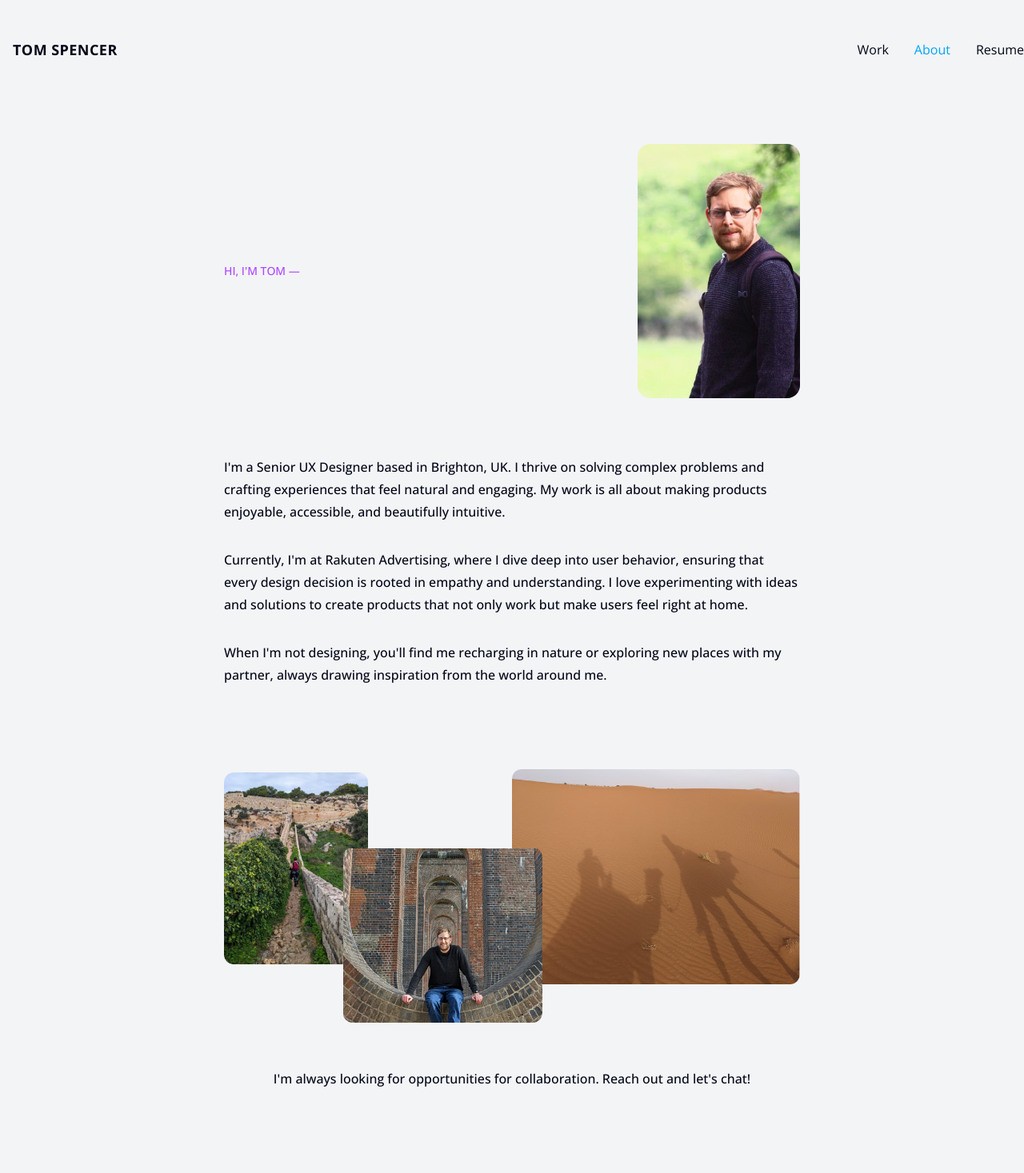
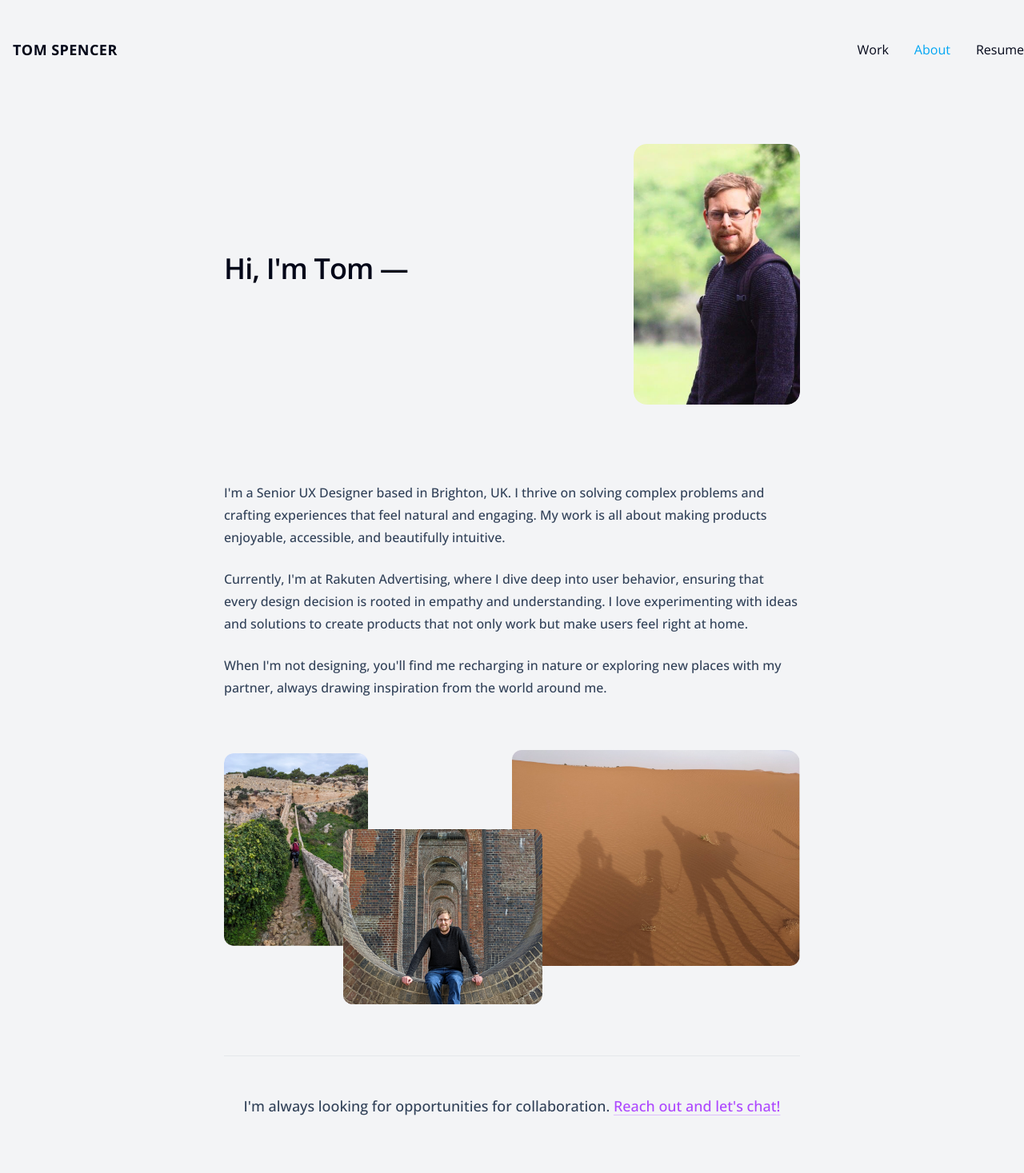
Before and after one commit to tomatronic/portfolio2024, a Next.js app: page /about in a window 1280 px wide. Shown: the top 1467 px of the page at 80% size. Built offline with nearby package versions, Linux system fonts and the light colour scheme.

Commit message:
Hiding the new case studies until I sort imagery

```diff
--- a/src/app/about/page.js
+++ b/src/app/about/page.js
@@ -1,37 +1,65 @@
-export async function generateMetadata() {
-    return {
+import Image from "next/image"
+
+export const metadata = {
   title: "About | Tom Spencer",
   description: "Hello, I am Tom Spencer, a Senior UX Designer based in Brighton, UK. I am currently working at Rakuten Advertising.",
-      }
 }
 
 export default function About() {
     return (
-        <div>
-        <div className="container mx-auto max-w-screen-md px-6 pt-4">
-        <div className="grid grid-cols-1 gap-14 py-10">
-
-                <div className="grid grid-cols-1 gap-14 md:grid-cols-12">
-                <div className="order-last col-span-8 flex w-full flex-col content-center justify-center md:order-first">
-                <div className="text-sm font-medium uppercase text-purple-500">Hi, I'm Tom —</div>
-
-
-                </div>
-                <div className="col-span-4">
-                    <img src="/bio.png" alt="You will often find me out hiking in the South Downs National Park" className="mx-auto rounded-2xl" />
+        <div className="mt-4">
+            <div className="container mx-auto max-w-screen-md px-6 py-10">
+                {/* Header Section */}
+                <div className="mb-16 md:mb-24">
+                    <div className="grid grid-cols-1 gap-8 md:grid-cols-12 md:gap-12">
+                        <div className="order-last md:order-first md:col-span-8">
+                            <div className="flex h-full flex-col justify-center">
+                                <h1 className="mb-4 text-3xl font-semibold leading-tight tracking-tight text-slate-950 md:text-4xl">Hi, I'm Tom —</h1>
                             </div>
                         </div>
-                <div className="md:text-lg my-4 max-w-screen-md font-light lg:mb-8 lg:text-xl">
+                        <div className="md:col-span-4">
+                            <div className="overflow-hidden rounded-2xl">
+                                <Image
+                                    src="/bio.png"
+                                    alt="You will often find me out hiking in the South Downs National Park"
+                                    className="w-full rounded-2xl"
+                                    width={500}
+                                    height={500}
+                                />
+                            </div>
+                        </div>
+                    </div>
+                </div>
+
+                {/* Main Content */}
+                <div className="mb-16 space-y-6 text-base leading-8 text-slate-700 md:text-lg md:leading-9">
                     <p>I'm a Senior UX Designer based in Brighton, UK. I thrive on solving complex problems and crafting experiences that feel natural and engaging. My work is all about making products enjoyable, accessible, and beautifully intuitive.</p>
-                        <p className="pt-4">Currently, I'm at Rakuten Advertising, where I dive deep into user behavior, ensuring that every design decision is rooted in empathy and understanding. I love experimenting with ideas and solutions to create products that not only work but make users feel right at home.</p>
-                        <p className="pt-4">When I'm not designing, you'll find me recharging in nature or exploring new places with my partner, always drawing inspiration from the world around me.</p>
+                    <p>Currently, I'm at Rakuten Advertising, where I dive deep into user behavior, ensuring that every design decision is rooted in empathy and understanding. I love experimenting with ideas and solutions to create products that not only work but make users feel right at home.</p>
+                    <p>When I'm not designing, you'll find me recharging in nature or exploring new places with my partner, always drawing inspiration from the world around me.</p>
                 </div>
-                    <div>
-                        <img src="/aboutBanner.png" alt="A little insight to my life" width="100%" />
+
+                {/* Banner Image */}
+                <div className="mb-16 overflow-hidden rounded-2xl">
+                    <Image
+                        src="/aboutBanner.png"
+                        alt="A little insight to my life"
+                        width={2000}
+                        height={800}
+                        className="w-full rounded-2xl"
+                    />
                 </div>
-                <div>
-                        <p className="text-center">I'm always looking for opportunities for collaboration. <a href="mailto:tom.m.spencer+portfolio@gmail.com" className="">Reach out and let's chat!</a></p>
-                </div>
+
+                {/* CTA Section */}
+                <div className="border-t border-gray-200 pt-12 pb-8">
+                    <p className="text-center text-base text-slate-700 md:text-lg">
+                        I'm always looking for opportunities for collaboration.{" "}
+                        <a
+                            href="mailto:tom.m.spencer+portfolio@gmail.com"
+                            className="font-medium text-purple-500 transition-colors hover:text-purple-600 underline underline-offset-4 decoration-purple-500/30 hover:decoration-purple-500/50"
+                        >
+                            Reach out and let's chat!
+                        </a>
+                    </p>
                 </div>
             </div>
         </div>
--- a/src/app/casestudy/InfluencerCampaigns/page.js
+++ b/src/app/casestudy/InfluencerCampaigns/page.js
@@ -1,5 +1,5 @@
 import Link from "next/link"
-import Image from "next/legacy/image"
+import Image from "next/image"
 import React from "react"
 import Zoom from "react-medium-image-zoom"
 import 'react-medium-image-zoom/dist/styles.css'
@@ -19,7 +19,7 @@ function Influencer() {
                     <div className="mx-auto flex h-full max-w-screen-md flex-row flex-wrap place-content-center content-center">
                         <div className="flex flex-col">
                             <Zoom>
-                                <img src="/brewtifulBg.png" width="1600" height="927" alt="Small mock of end product" />
+                                <Image src="/brewtifulBg.png" width={1600} height={927} alt="Small mock of end product" />
                             </Zoom>
                         </div>
                     </div>
@@ -79,7 +79,7 @@ function Influencer() {
                             </ul>
                             <div className="mb-20">
                                 <Zoom>
-                                    <img src="/sampleBeer.png" className="w-full rounded-2xl" width="500" height="542" alt="I had previously begun exploring ways of documenting beers I had sampled" />
+                                    <Image src="/sampleBeer.png" className="w-full rounded-2xl" width={500} height={542} alt="I had previously begun exploring ways of documenting beers I had sampled" />
                                 </Zoom>
                             </div>
                             <h2 className="pt-20 text-2xl font-semibold leading-tight tracking-tight mb-8">Key Decisions</h2>
@@ -139,7 +139,7 @@ function Influencer() {
                             </p>
                             <div className="mb-20">
                                 <Zoom>
-                                    <img src="/initialDoodle.png" className="w-full rounded-2xl" width="1000" height="774" alt="Some very messy initial thoughts on what I wanted to include and the direction I could take a name" />
+                                    <Image src="/initialDoodle.png" className="w-full rounded-2xl" width={1000} height={774} alt="Some very messy initial thoughts on what I wanted to include and the direction I could take a name" />
                                 </Zoom>
                             </div>
                             <h2 className="pt-20 text-2xl font-semibold leading-tight tracking-tight mb-8">Testing and iteration</h2>
@@ -150,7 +150,7 @@ function Influencer() {
                             </div>
                             <div className="mb-20">
                                 <Zoom>
-                                    <img src="/brewComp.png" className="w-full rounded-2xl" width="2390" height="1206" alt="Competitor research - Investigating the craft beer and design review landscape" />
+                                    <Image src="/brewComp.png" className="w-full rounded-2xl" width={2390} height={1206} alt="Competitor research - Investigating the craft beer and design review landscape" />
                                 </Zoom>
                             </div>
                             <h2 className="pt-20 text-2xl font-semibold leading-tight tracking-tight mb-8">The solution</h2>
@@ -209,10 +209,10 @@ function Influencer() {
 
                             <div className="mb-20 space-y-8">
                                 <Zoom>
-                                    <img src="/beerLover.png" className="w-full rounded-2xl" width="1684" height="1190" alt="User Persona A - The user persona of a beer lover" />
+                                    <Image src="/beerLover.png" className="w-full rounded-2xl" width={1684} height={1190} alt="User Persona A - The user persona of a beer lover" />
                                 </Zoom>
                                 <Zoom>
-                                    <img src="/designLover.png" className="w-full rounded-2xl" width="1684" height="1190" alt="User Persona B - The user persona of a design lover" />
+                                    <Image src="/designLover.png" className="w-full rounded-2xl" width={1684} height={1190} alt="User Persona B - The user persona of a design lover" />
                                 </Zoom>
                             </div>
                             <br /><br /><br />
--- a/src/app/casestudy/Prompt/page.js
+++ b/src/app/casestudy/Prompt/page.js
@@ -1,5 +1,5 @@
 import Link from "next/link"
-import Image from "next/legacy/image"
+import Image from "next/image"
 import React from "react"
 import Zoom from "react-medium-image-zoom"
 import 'react-medium-image-zoom/dist/styles.css'
@@ -19,7 +19,7 @@ function Prompt() {
                     <div className="mx-auto flex h-full max-w-screen-md flex-row flex-wrap place-content-center content-center">
                         <div className="flex flex-col">
                             <Zoom>
-                                <img src="/brewtifulBg.png" width="1600" height="927" alt="Small mock of end product" />
+                                <Image src="/brewtifulBg.png" width={1600} height={927} alt="Small mock of end product" />
                             </Zoom>
                         </div>
                     </div>
@@ -56,7 +56,7 @@ function Prompt() {
                             </ul>
                             <div className="mb-16">
                                 <Zoom>
-                                    <img src="/old.png" className="rounded-md" width="500" height="542" alt="I had previously begun exploring ways of documenting beers I had sampled" />
+                                    <Image src="/old.png" className="rounded-md" width={500} height={542} alt="I had previously begun exploring ways of documenting beers I had sampled" />
                                 </Zoom>
                             </div>
                             <h2 className="pt-16 text-xl font-semibold tracking-tight">Approach</h2>
@@ -74,10 +74,10 @@ function Prompt() {
                                 The final solution combined natural language prompts, structured tags, and suggested queries to give users both speed and control. Every search generated report remained fully editable, could be saved as a template, or rebuilt from scratch, this preserved the manual workflow for users who preferred it.                            </p>
                             <div className="mb-16 text-base font-medium">
                                 <Zoom>
-                                    <img src="/tags.png" className="rounded-md" width="2390" height="1206" alt="Competitor research - Investigating the craft beer and design review landscape" />
+                                    <Image src="/tags.png" className="rounded-md" width={2390} height={1206} alt="Competitor research - Investigating the craft beer and design review landscape" />
                                 </Zoom>
                                 <Zoom>
-                                    <img src="/old.png" className="rounded-md" width="2390" height="1206" alt="Competitor research - Investigating the craft beer and design review landscape" />
+                                    <Image src="/old.png" className="rounded-md" width={2390} height={1206} alt="Competitor research - Investigating the craft beer and design review landscape" />
                                 </Zoom>
                             </div>
                             <div className="max-w-full">
--- a/src/app/components/examples.js
+++ b/src/app/components/examples.js
@@ -1,5 +1,5 @@
 
-import Image from "next/legacy/image";
+import Image from "next/image";
 import Zoom from "react-medium-image-zoom";
 import 'react-medium-image-zoom/dist/styles.css'
 
@@ -14,7 +14,7 @@ export default function ExampleGallery() {
                         <div className="grid gap-4">
                             <div>
                                 <Zoom>
-                                    <img src="/donutmock.png" alt="Concept delivery app for a fictional donut company" width="472" height="600" className="h-auto max-w-full rounded-lg" />
+                                    <Image src="/donutmock.png" alt="Concept delivery app for a fictional donut company" width={472} height={600} className="h-auto max-w-full rounded-lg" />
                                 </Zoom>
                             </div>
                             {/* <div>
@@ -26,7 +26,7 @@ export default function ExampleGallery() {
                         </div>
                         <div className="grid gap-4">
                             <Zoom>
-                                <img src="/404.png" alt="404 page illustration iteration" width="236" height="236" className="h-auto max-w-full rounded-lg" />
+                                <Image src="/404.png" alt="404 page illustration iteration" width={236} height={236} className="h-auto max-w-full rounded-lg" />
                             </Zoom>
                             {/* <div>
                             <Image className="h-auto max-w-full rounded-lg" src="/236x236.png" alt="" width={472} height={472} />
@@ -38,7 +38,7 @@ export default function ExampleGallery() {
                         <div className="grid gap-4">
                             <div>
                                 <Zoom>
-                                    <img src="/beerapp.gif" alt="Mobile app design - Beer app" width="472" height="710" className="h-auto max-w-full rounded-lg" />
+                                    <Image src="/beerapp.gif" alt="Mobile app design - Beer app" width={472} height={710} className="h-auto max-w-full rounded-lg" />
                                 </Zoom>
                             </div>
                             {/* <div>
@@ -51,7 +51,7 @@ export default function ExampleGallery() {
                         <div className="grid gap-4">
                             <div>
                             <Zoom>
-                                <img src="/todoList.gif" alt="UI design - To do list mobile app" width="472" height="350" className="h-auto max-w-full rounded-lg" />
+                                <Image src="/todoList.gif" alt="UI design - To do list mobile app" width={472} height={350} className="h-auto max-w-full rounded-lg" />
                             </Zoom>
                             </div>
                             {/* <div>
--- a/src/app/layout.js
+++ b/src/app/layout.js
@@ -2,7 +2,6 @@ import "./globals.css";
 import Navigation from './components/navigation';
 import Footer from "./components/footer";
 import { GoogleAnalytics } from "@next/third-parties/google";
-import Head from "next/head";
 import { Open_Sans } from 'next/font/google';
 import { Analytics } from "@vercel/analytics/next"
 
@@ -22,12 +21,7 @@ export async function generateMetadata() {
 export default function RootLayout({ children }) {
   return (
     <html lang="en" className={openSans.className}>
-      <Head>
-        <link rel="preconnect" href="https://fonts.googleapis.com" />
-        <link rel="preconnect" href="https://fonts.gstatic.com" crossOrigin="true" />
-      </Head>
       <body>
-
         <Navigation />
         {children}
         <Footer />
```
Also changed, not shown: src/app/casestudy/ACJ/page.js (+9 -9 lines), src/app/casestudy/Brewtiful/page.js (+12 -12 lines), src/app/casestudy/DesignFlows/page.js (+12 -12 lines), src/app/casestudy/Rakuten/page.js (+10 -10 lines), src/app/components/casestudyShowcase.js (+15 -17 lines), src/app/globals.css (line endings or trailing spaces). Lines whose indentation alone changed are shown as unchanged.
